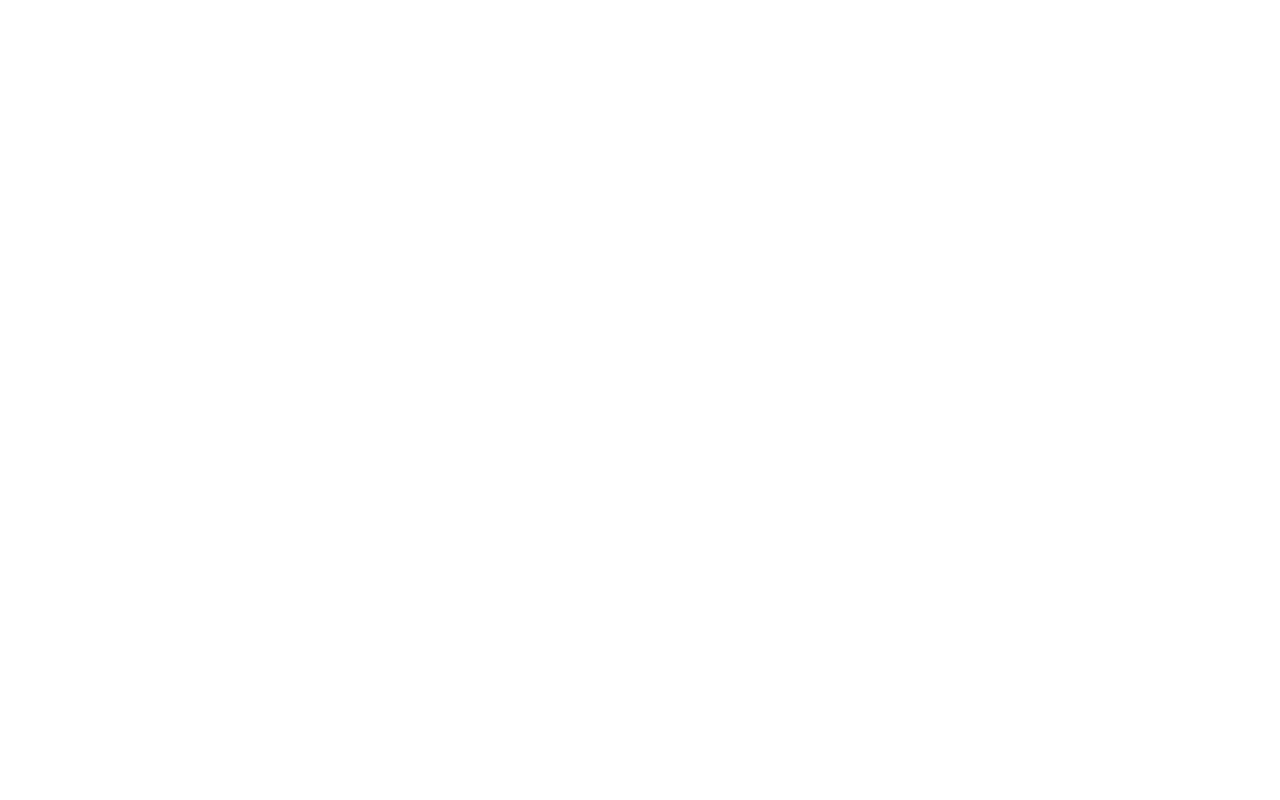
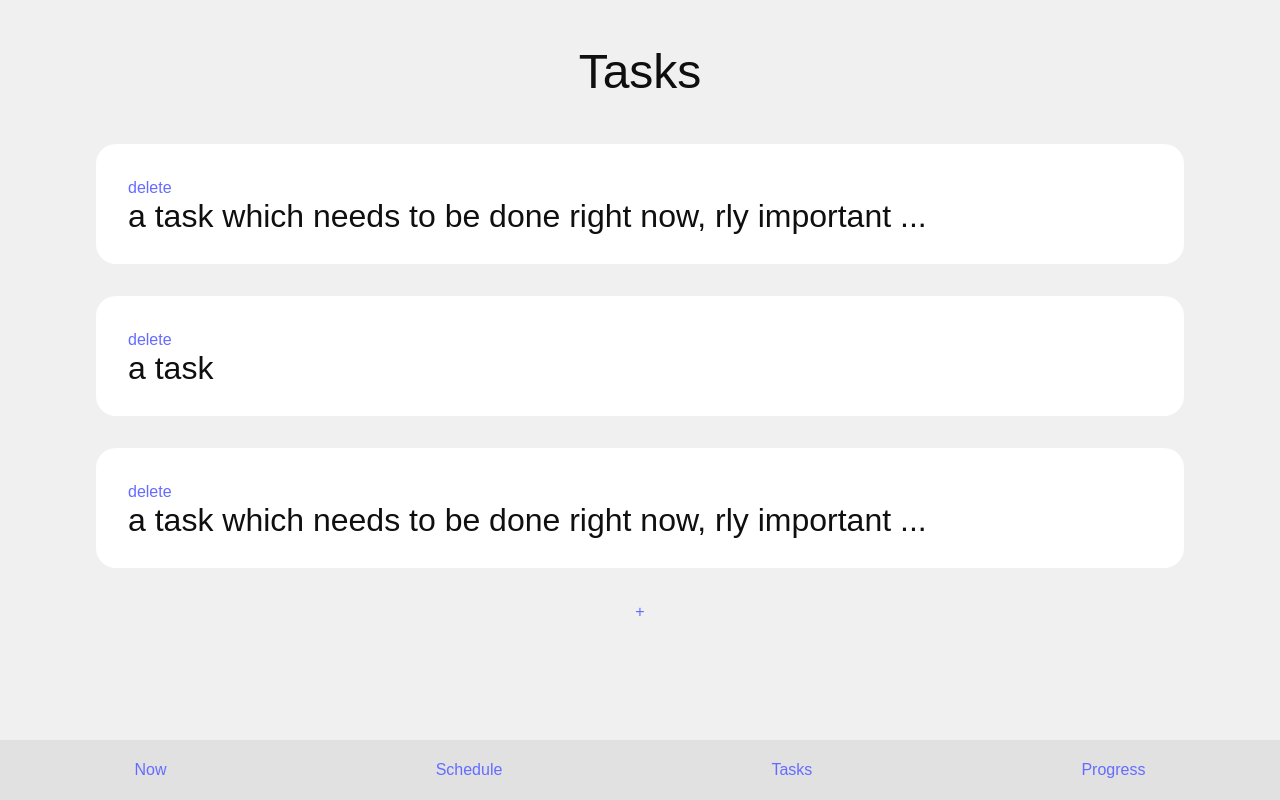
Before and after one commit to arthsmiller/tauri-tmwtd, a plain HTML site: page src/tasks.html in a window 1280 px wide. Drawn offline with Linux system fonts and the light colour scheme.

Commit message:
# added task page and some todos to main.rs

```diff
--- a/src/tasks.html
+++ b/src/tasks.html
@@ -1,10 +1,59 @@
-<!DOCTYPE html>
+<!doctype html>
 <html lang="en">
 <head>
-    <meta charset="UTF-8">
-    <title>Title</title>
+    <meta charset="UTF-8" />
+    <link rel="stylesheet" href="styles.css" />
+    <meta name="viewport" content="width=device-width, initial-scale=1.0" />
+    <title>Tauri App</title>
+    <script type="module" src="main.js" defer></script>
+    <style>
+
+    </style>
 </head>
 <body>
+<div class="">
+    <p class="site-title">Tasks</p>
 
+    <div class="row">
+        <div class="scheduled-task-container-with-bg">
+            <div class="row schedule-time-and-del-btn">
+                <a>delete</a>
+            </div>
+
+            <p class="scheduled-task-title">a task which needs to be done right now, rly important ...</p>
+        </div>
+    </div>
+
+    <div class="row">
+        <div class="scheduled-task-container-with-bg">
+            <div class="row schedule-time-and-del-btn">
+                <a>delete</a>
+            </div>
+
+            <p class="scheduled-task-title">a task</p>
+        </div>
+    </div>
+
+    <div class="row">
+        <div class="scheduled-task-container-with-bg">
+            <div class="row schedule-time-and-del-btn">
+                <a>delete</a>
+            </div>
+
+            <p class="scheduled-task-title">a task which needs to be done right now, rly important ...</p>
+        </div>
+    </div>
+
+    <div class="row">
+        <a href="add-task-to-schedule.html">+</a>
+    </div>
+</div>
+
+<div class="navbar">
+    <div class="nav-button"><a href="now.html">Now</a></div>
+    <div class="nav-button"><a href="schedule.html">Schedule</a></div>
+    <div class="nav-button"><a href="tasks.html">Tasks</a></div>
+    <div class="nav-button"><a>Progress</a></div>
+</div>
 </body>
 </html>
```
Also changed, not shown: src/add-task-to-schedule.html (+1 -1 lines), src/now.html (+1 -1 lines), src/schedule.html (+1 -1 lines), 1 other file.
